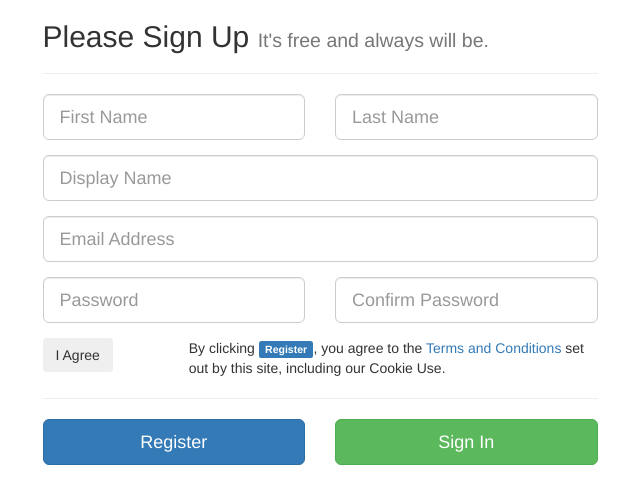
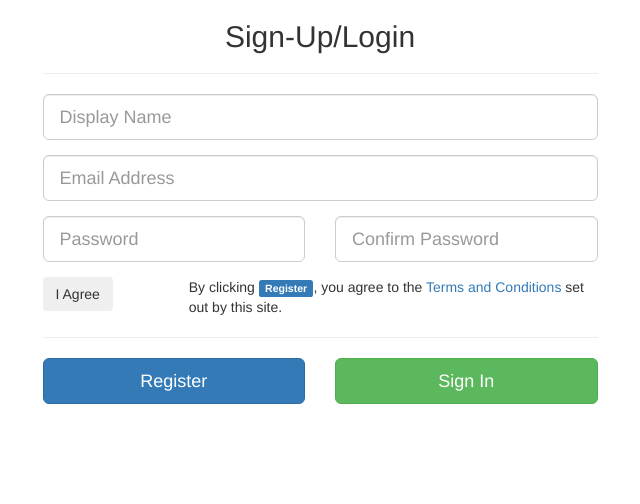
Before and after one commit to leoncheng57/blahblahblog, a Flask app: page /login in a window 1280 px wide. Shown: the top 504 px of the page, without its empty margins (320-960 px from the left). Run offline with Flask 2, Linux system fonts and the light colour scheme; some libraries are stand-ins or nearby versions.

Commit message:
Modified Login Page

```diff
--- a/templates/login.html
+++ b/templates/login.html
@@ -13,20 +13,9 @@
     <div class="row">
       <div class="col-xs-12 col-sm-8 col-md-6 col-sm-offset-2 col-md-offset-3">
 	<form role="form">
-	  <h2>Please Sign Up <small>It's free and always will be.</small></h2>
+	  <h2><center>Sign-Up/Login</center></h2>
 	  <hr class="colorgraph">
-	  <div class="row">
-	    <div class="col-xs-6 col-sm-6 col-md-6">
-	      <div class="form-group">
-		<input type="text" name="first_name" id="first_name" class="form-control input-lg" placeholder="First Name" tabindex="1">
-	      </div>
-	    </div>
-	    <div class="col-xs-6 col-sm-6 col-md-6">
-	      <div class="form-group">
-		<input type="text" name="last_name" id="last_name" class="form-control input-lg" placeholder="Last Name" tabindex="2">
-	      </div>
-	    </div>
-	  </div>
+
 	  <div class="form-group">
 	    <input type="text" name="display_name" id="display_name" class="form-control input-lg" placeholder="Display Name" tabindex="3">
 	  </div>
@@ -53,7 +42,7 @@
 	      </span>
 	    </div>
 	    <div class="col-xs-9 col-sm-9 col-md-9">
-	      By clicking <strong class="label label-primary">Register</strong>, you agree to the <a href="/terms" data-toggle="modal" data-target="#t_and_c_m">Terms and Conditions</a> set out by this site, including our Cookie Use.
+	      By clicking <strong class="label label-primary">Register</strong>, you agree to the <a href="/terms" data-toggle="modal" data-target="#t_and_c_m">Terms and Conditions</a> set out by this site.
 	    </div>
 	  </div>
 
```
Also changed, not shown: css/custom.css (+0 -60 lines).
